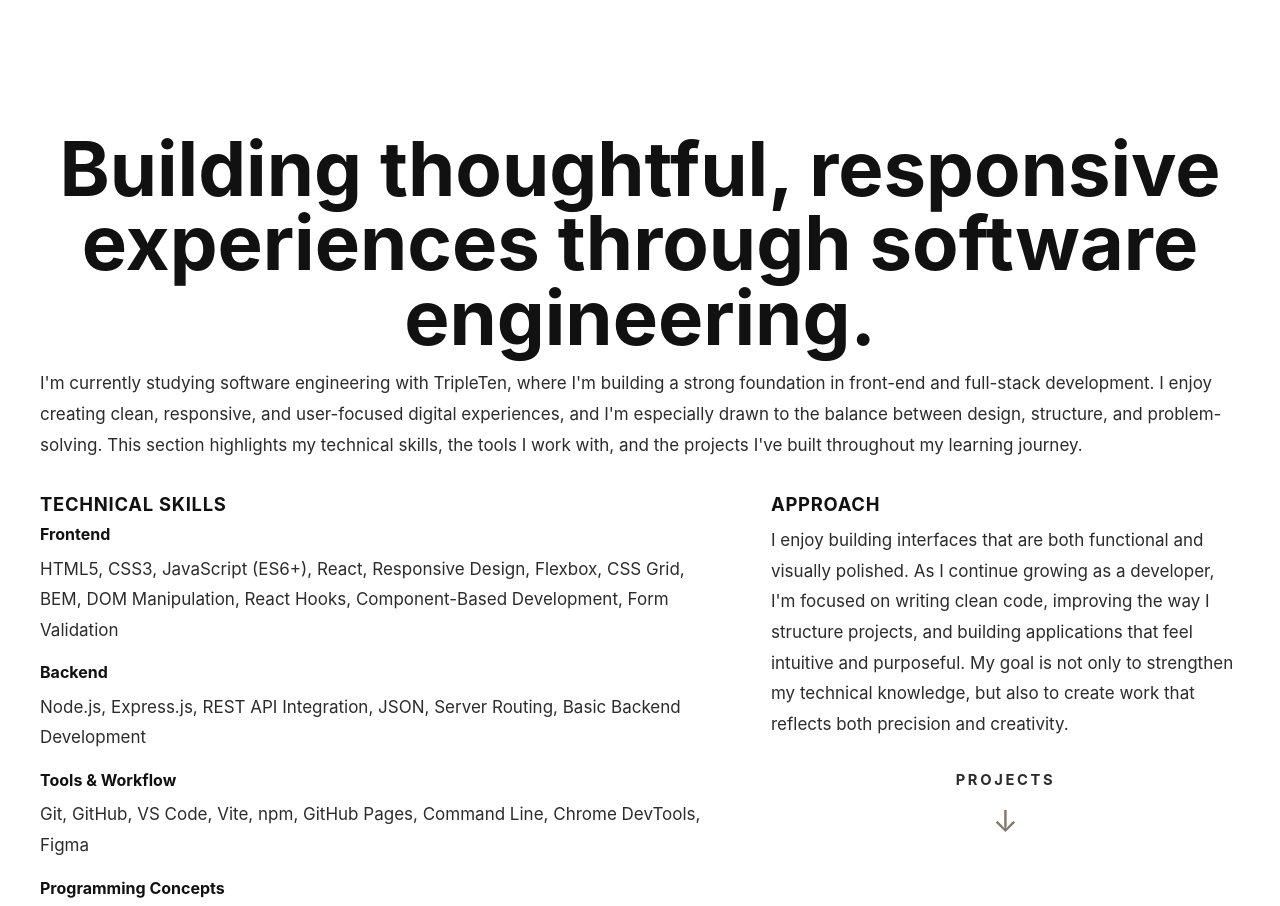
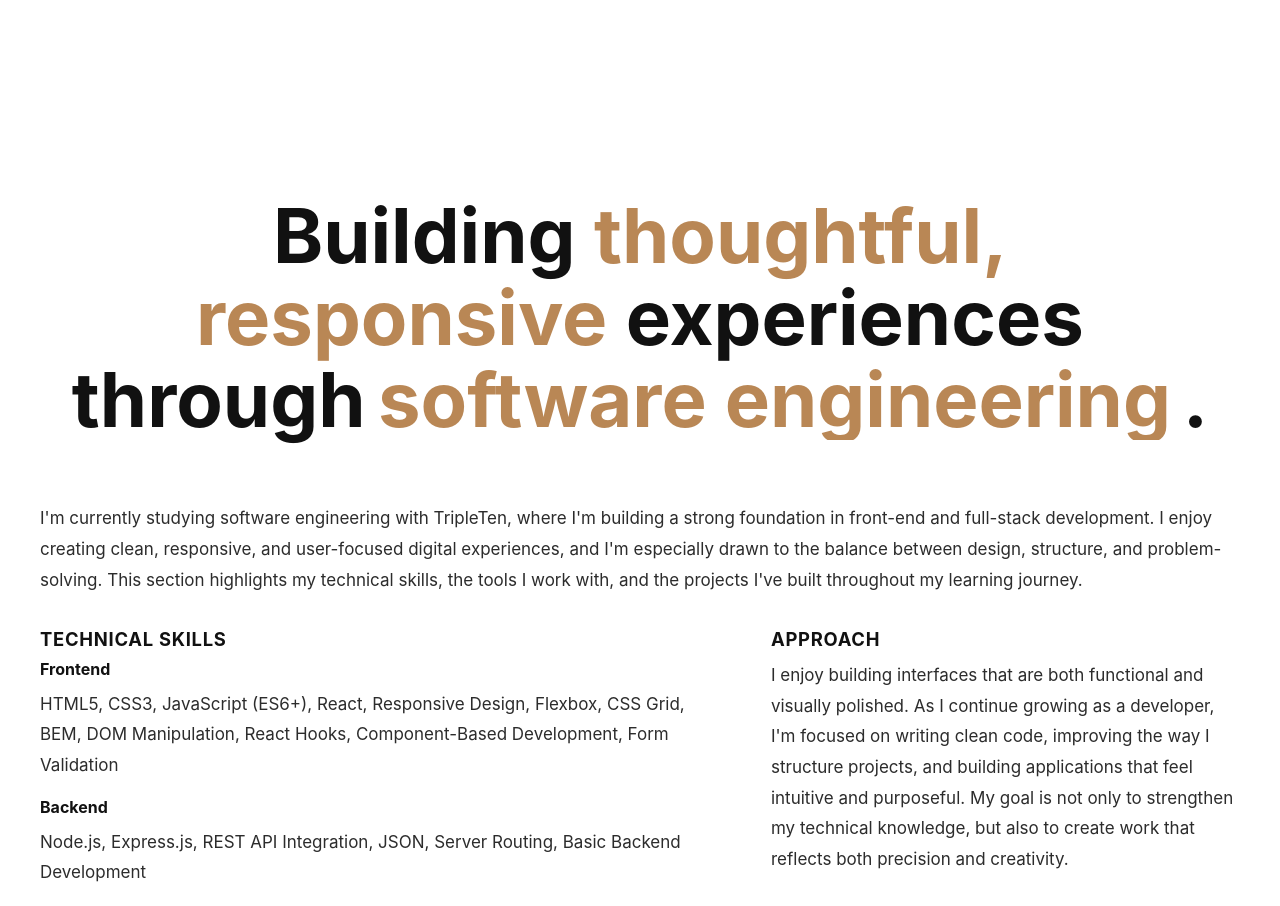
Before and after one commit to MykeRam/Mykes-Photog, a React (Vite) app in the folder client/: page / in a window 1280 px wide. Shown: the part 1600-2506 px from the top of the page. Built offline with nearby package versions, Linux system fonts and the light colour scheme; the HTML template or start-up script is replaced by a standard one.

Commit message:
feat: animate coding heading emphasis

```diff
--- a/client/src/components/Coding/Coding.css
+++ b/client/src/components/Coding/Coding.css
@@ -7,11 +7,58 @@
 }
 
 .coding-intro-title {
-  margin:0 0 14px;
   max-width:none;
   font-size:clamp(2.2rem, 6vw, 4.75rem);
-  line-height:0.98;
   text-align:center;
+  line-height:1.08;
+  text-wrap:balance;
+}
+
+.coding-title-emphasis,
+.coding-title-mask {
+  display:inline-block;
+}
+
+.coding-title-emphasis {
+  will-change:transform, opacity, filter;
+  line-height:inherit;
+}
+
+.coding-title-emphasis--thoughtful,
+.coding-title-emphasis--responsive,
+.coding-title-emphasis--software {
+  color:#b98755;
+}
+
+.coding-title-emphasis--thoughtful {
+}
+
+.coding-title-emphasis--responsive {
+}
+
+.coding-title-mask {
+  display:inline-flex;
+  align-items:baseline;
+  overflow:hidden;
+  vertical-align:baseline;
+}
+
+.coding-title-cluster {
+  display:inline-flex;
+  align-items:baseline;
+  gap:0.16em;
+  flex-wrap:nowrap;
+  vertical-align:baseline;
+}
+
+.coding-title-prefix {
+  display:inline-block;
+  line-height:inherit;
+}
+
+.coding-title-emphasis--software {
+  line-height:inherit;
+  vertical-align:baseline;
 }
 
 .page-copy p {
--- a/client/src/components/Coding/Coding.jsx
+++ b/client/src/components/Coding/Coding.jsx
@@ -23,10 +23,119 @@ const projectCards = [
   }
 ]
 
+const headingAnimations = {
+  thoughtful: {
+    initial: { opacity: 0, filter: 'blur(8px)' },
+    whileInView: { opacity: 1, filter: 'blur(0px)' },
+    transition: {
+      duration: 1.05,
+      delay: 0.08,
+      ease: [0.22, 1, 0.36, 1]
+    }
+  },
+  responsive: {
+    initial: { opacity: 0, x: 28 },
+    whileInView: { opacity: 1, x: 0 },
+    transition: {
+      duration: 0.72,
+      delay: 0.26,
+      ease: [0.22, 1, 0.36, 1]
+    },
+    hover: {
+      rotate: [0, -2.1, 2.1],
+      x: [0, -1.5, 1.5],
+      transition: {
+        duration: 0.82,
+        ease: 'easeInOut',
+        repeat: Infinity,
+        repeatType: 'mirror'
+      }
+    }
+  },
+  softwareEngineering: {
+    initial: { y: '102%' },
+    whileInView: { y: '0%' },
+    transition: {
+      duration: 0.82,
+      delay: 0.46,
+      ease: [0.22, 1, 0.36, 1]
+    }
+  }
+}
+
+const headingActivationDelayMs = 140
+const sectionLandingOffsetPx = 8
+const headingTriggerLeadPx = 148
+
+function getSectionLandingTop(section) {
+  const pageCopy = section?.querySelector('.page-copy')
+  const header = document.querySelector('.site-header')
+  if (!pageCopy) return null
+
+  const headerHeight = header ? header.getBoundingClientRect().height : 0
+  const targetTop = window.scrollY + pageCopy.getBoundingClientRect().top
+  return Math.max(0, targetTop - headerHeight - sectionLandingOffsetPx)
+}
+
 export default function Coding({ sectionId = 'coding', cueTrigger = 0 }) {
   const shouldReduceMotion = useReducedMotion()
   const [isProjectCueVisible, setIsProjectCueVisible] = useState(shouldReduceMotion)
+  const [hasHeadingActivated, setHasHeadingActivated] = useState(shouldReduceMotion)
+  const [isResponsiveHoverEnabled, setIsResponsiveHoverEnabled] = useState(false)
+  const [isResponsiveHovered, setIsResponsiveHovered] = useState(false)
   const sectionRef = useRef(null)
+
+  useEffect(() => {
+    if (shouldReduceMotion) {
+      setHasHeadingActivated(true)
+      return undefined
+    }
+
+    if (hasHeadingActivated) return undefined
+
+    let frameId = 0
+    let settleTimerId = 0
+    let hasScheduledActivation = false
+
+    const clearSettleTimer = () => {
+      window.clearTimeout(settleTimerId)
+      hasScheduledActivation = false
+    }
+
+    const checkHeadingThreshold = () => {
+      const section = sectionRef.current
+      const triggerTop = getSectionLandingTop(section)
+      if (triggerTop === null) return
+
+      if (window.scrollY >= Math.max(0, triggerTop - headingTriggerLeadPx)) {
+        if (!hasScheduledActivation) {
+          hasScheduledActivation = true
+          settleTimerId = window.setTimeout(() => {
+            setHasHeadingActivated(true)
+          }, headingActivationDelayMs)
+        }
+        return
+      }
+
+      clearSettleTimer()
+    }
+
+    const onScroll = () => {
+      window.cancelAnimationFrame(frameId)
+      frameId = window.requestAnimationFrame(checkHeadingThreshold)
+    }
+
+    checkHeadingThreshold()
+    window.addEventListener('scroll', onScroll, { passive: true })
+    window.addEventListener('resize', onScroll)
+
+    return () => {
+      clearSettleTimer()
+      window.cancelAnimationFrame(frameId)
+      window.removeEventListener('scroll', onScroll)
+      window.removeEventListener('resize', onScroll)
+    }
+  }, [hasHeadingActivated, shouldReduceMotion])
 
   useEffect(() => {
     if (shouldReduceMotion) {
@@ -52,13 +161,8 @@ export default function Coding({ sectionId = 'coding', cueTrigger = 0 }) {
 
     const checkCueThreshold = () => {
       const section = sectionRef.current
-      const pageCopy = section?.querySelector('.page-copy')
-      const header = document.querySelector('.site-header')
-
-      if (!pageCopy) return
-
-      const headerHeight = header ? header.getBoundingClientRect().height : 0
-      const triggerTop = window.scrollY + pageCopy.getBoundingClientRect().top - headerHeight - 8
+      const triggerTop = getSectionLandingTop(section)
+      if (triggerTop === null) return
 
       if (window.scrollY >= triggerTop) {
         setIsProjectCueVisible(true)
@@ -96,9 +200,98 @@ export default function Coding({ sectionId = 'coding', cueTrigger = 0 }) {
       <div className="container">
         <div className="page-copy">
           <header className="coding-intro">
-            <h2 id="coding-title" className="coding-intro-title">
-              Building thoughtful, responsive experiences through software engineering.
-            </h2>
+            <motion.h2
+              id="coding-title"
+              className="coding-intro-title"
+              initial={false}
+            >
+              Building{' '}
+              <motion.span
+                className="coding-title-emphasis coding-title-emphasis--thoughtful"
+                initial={shouldReduceMotion ? false : headingAnimations.thoughtful.initial}
+                animate={
+                  shouldReduceMotion || hasHeadingActivated ? headingAnimations.thoughtful.whileInView : {}
+                }
+                transition={shouldReduceMotion ? { duration: 0 } : headingAnimations.thoughtful.transition}
+              >
+                thoughtful,
+              </motion.span>
+              {' '}
+              <motion.span
+                className="coding-title-emphasis coding-title-emphasis--responsive"
+                initial={shouldReduceMotion ? false : headingAnimations.responsive.initial}
+                animate={
+                  shouldReduceMotion
+                    ? { ...headingAnimations.responsive.whileInView, rotate: 0 }
+                    : !hasHeadingActivated
+                      ? headingAnimations.responsive.initial
+                      : isResponsiveHoverEnabled && isResponsiveHovered
+                        ? {
+                            ...headingAnimations.responsive.whileInView,
+                            rotate: headingAnimations.responsive.hover.rotate,
+                            x: headingAnimations.responsive.hover.x
+                          }
+                        : {
+                            ...headingAnimations.responsive.whileInView,
+                            rotate: 0
+                          }
+                }
+                transition={
+                  shouldReduceMotion
+                    ? { duration: 0 }
+                    : !hasHeadingActivated
+                      ? { duration: 0 }
+                      : isResponsiveHoverEnabled && isResponsiveHovered
+                        ? {
+                            opacity: { duration: 0.18 },
+                            x: headingAnimations.responsive.hover.transition,
+                            rotate: headingAnimations.responsive.hover.transition
+                          }
+                        : isResponsiveHoverEnabled
+                          ? {
+                              duration: 0.22,
+                              ease: [0.22, 1, 0.36, 1]
+                            }
+                          : headingAnimations.responsive.transition
+                }
+                onHoverStart={() => {
+                  if (!shouldReduceMotion && isResponsiveHoverEnabled) {
+                    setIsResponsiveHovered(true)
+                  }
+                }}
+                onHoverEnd={() => {
+                  setIsResponsiveHovered(false)
+                }}
+                onAnimationComplete={() => {
+                  if (!shouldReduceMotion && hasHeadingActivated && !isResponsiveHoverEnabled) {
+                    setIsResponsiveHoverEnabled(true)
+                  }
+                }}
+              >
+                responsive
+              </motion.span>{' '}
+              experiences{' '}
+              <span className="coding-title-cluster">
+                <span className="coding-title-prefix">through</span>{' '}
+                <span className="coding-title-mask">
+                  <motion.span
+                    className="coding-title-emphasis coding-title-emphasis--software"
+                    initial={shouldReduceMotion ? false : headingAnimations.softwareEngineering.initial}
+                    animate={
+                      shouldReduceMotion || hasHeadingActivated
+                        ? headingAnimations.softwareEngineering.whileInView
+                        : {}
+                    }
+                    transition={
+                      shouldReduceMotion ? { duration: 0 } : headingAnimations.softwareEngineering.transition
+                    }
+                  >
+                    software engineering
+                  </motion.span>
+                </span>
+                .
+              </span>
+            </motion.h2>
             <p className="coding-intro-text">
               I&apos;m currently studying software engineering with TripleTen, where I&apos;m building a strong
               foundation in front-end and full-stack development. I enjoy creating clean, responsive, and
```
